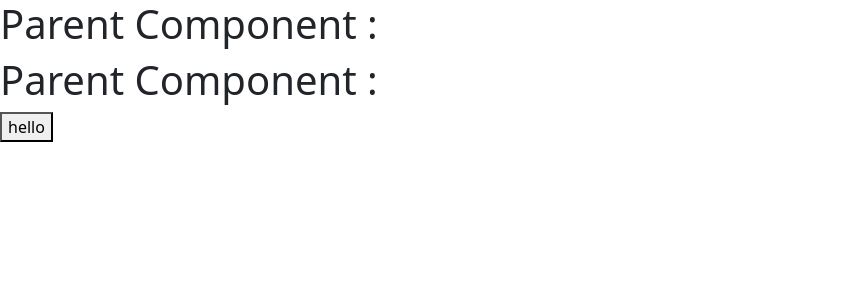
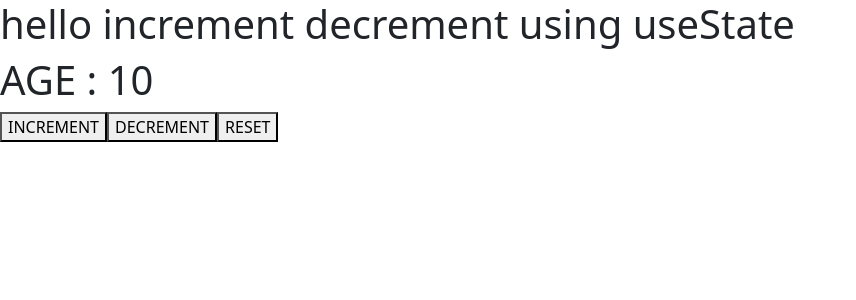
Before and after one commit to Rishwanth1323/reactdaily, a React (Vite) app: page / in a window 1280 px wide. Shown: the top 300 px of the page, without its empty margins (0-856 px from the left). Built offline with nearby package versions, Linux system fonts and the light colour scheme.

Commit message:
incre decre useState

```diff
--- a/src/App.jsx
+++ b/src/App.jsx
@@ -1,21 +1,33 @@
-import React from 'react';
-import ChildComponent from './Components/ChildComponent';
-import { useState } from 'react';
+import { useState } from "react";
+
+
 const App = () =>{
-  const [message, setMessage] = useState('');
-  const [message1, setMessage1] = useState('');
-  const handler = (data1,data2) =>{
-    setMessage(data1);
-    setMessage1(data2)
+  const [age,setAge]=useState(10);
+  const handler=(type)=>{
+    switch(type){
+      case 'INCREMENT':
+      setAge(age+1);
+      break;
+      case 'DECREMENT':
+      if(age>0)
+      setAge(age-1);
+      break;
+      case 'RESET'    : setAge(0);
+      break;
+      default: alert("INVALID TYPE");
+      break;
+    }
   }
-  return(
+  return (
     <>
-    <h1>Parent Component : {message}</h1>
-    <h1>Parent Component : {message1}</h1>
-
-    <ChildComponent pass={handler} > hello </ChildComponent>
-
+    <h1>hello increment decrement using useState</h1>
+    <h1>AGE : {age}</h1>
+    <button type="button" onClick={()=>handler("INCREMENT")} >INCREMENT</button>
+    <button type="button" onClick={()=>handler("DECREMENT")}>DECREMENT</button>
+    <button type="button" onClick={()=>handler("RESET")}>RESET</button>
     </>
   )
 }
+
+
 export default App;
```
